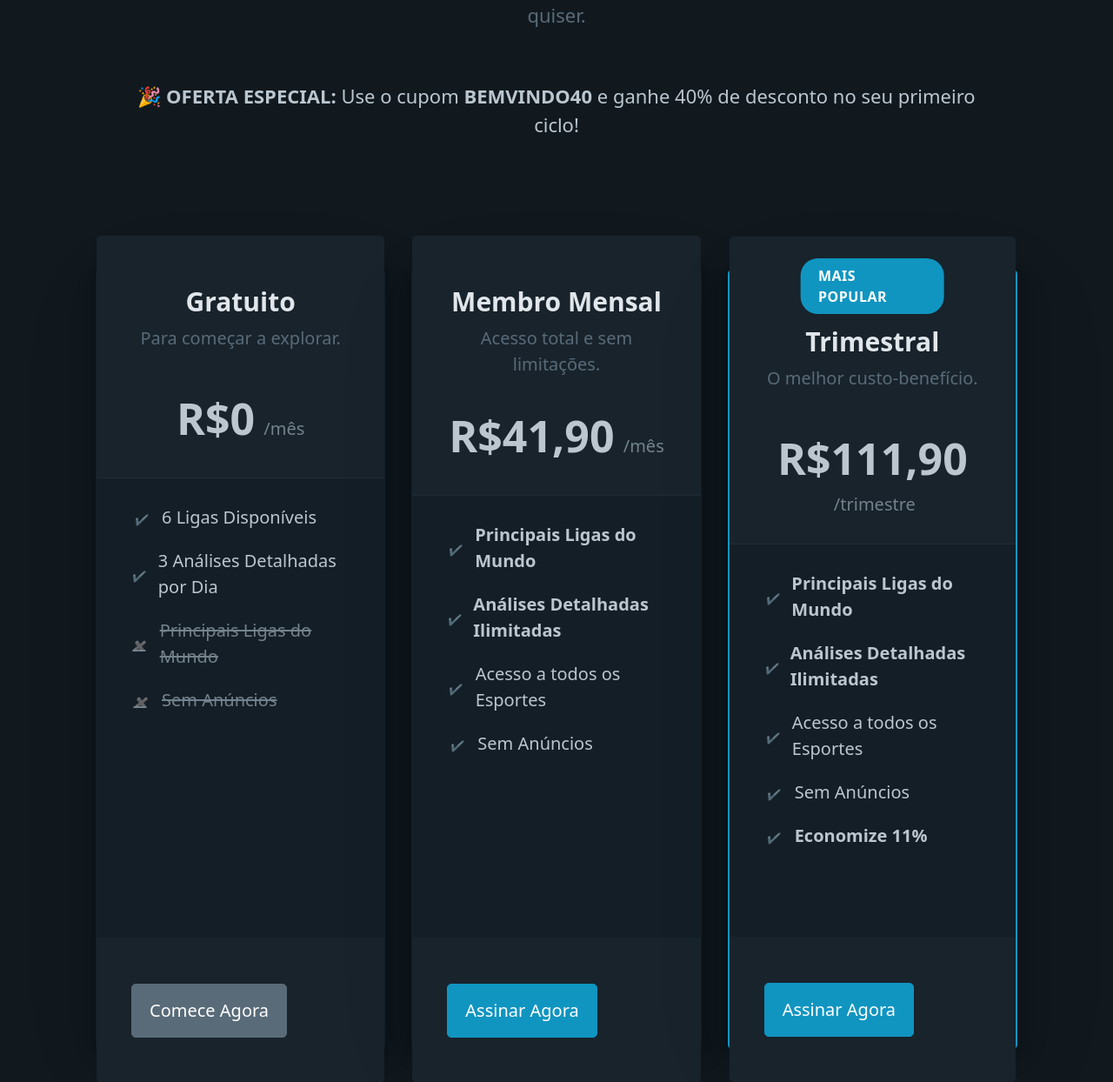
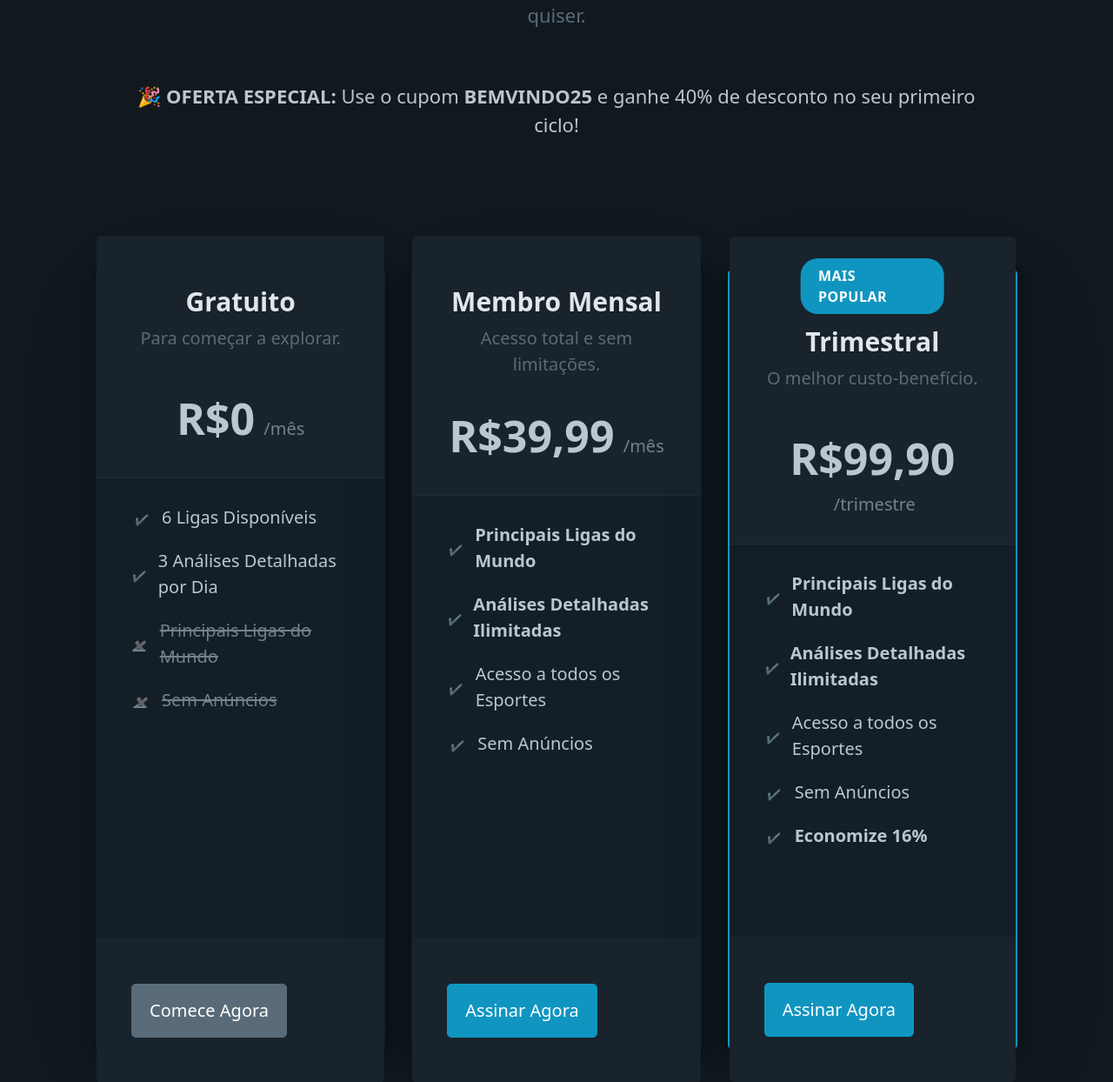
Before and after one commit to matsilvaj/MatScore_AI, a Flask app: page /plans in a window 1280 px wide. Shown: the part 298-1542 px from the top of the page at 87% size. Run offline with Flask 3, Linux system fonts and the light colour scheme; parts of the project's set-up code (start-up, migrations or seed data) failed here and were passed over.

Commit message:
v6.7.1 - Página de Planos Atualizadas

```diff
--- a/app/templates/plans.html
+++ b/app/templates/plans.html
@@ -8,7 +8,7 @@
     </header>
 
     <div class="coupon-banner">
-        <p>🎉 <strong>OFERTA ESPECIAL:</strong> Use o cupom <strong>BEMVINDO40</strong> e ganhe 40% de desconto no seu primeiro ciclo!</p>
+        <p>🎉 <strong>OFERTA ESPECIAL:</strong> Use o cupom <strong>BEMVINDO25</strong> e ganhe 40% de desconto no seu primeiro ciclo!</p>
     </div>
 
     <div class="pricing-grid">
@@ -41,7 +41,7 @@
                 <h2>Membro Mensal</h2>
                 <p>Acesso total e sem limitações.</p>
                 <div class="plan-price">
-                    <span class="price-amount">R$41,90</span>
+                    <span class="price-amount">R$39,99</span>
                     <span class="price-period">/mês</span>
                 </div>
             </header>
@@ -66,7 +66,7 @@
                 <h2>Membro Trimestral</h2>
                 <p>O melhor custo-benefício.</p>
                 <div class="plan-price">
-                    <span class="price-amount">R$111,90</span>
+                    <span class="price-amount">R$99,90</span>
                     <span class="price-period">/trimestre</span>
                 </div>
             </header>
@@ -75,7 +75,7 @@
                 <li><i class="icon-check"></i> <strong>Análises Detalhadas Ilimitadas</strong></li>
                 <li><i class="icon-check"></i> Acesso a todos os Esportes</li>
                 <li><i class="icon-check"></i> Sem Anúncios</li>
-                <li class="economia"><i class="icon-check"></i> Economize 11%</li>
+                <li class="economia"><i class="icon-check"></i> Economize 16%</li>
             </ul>
             <footer class="plan-footer">
                  {% if current_user.is_authenticated and current_user.subscription_tier == 'member' %}
```
Also changed, not shown: 1 other file.
